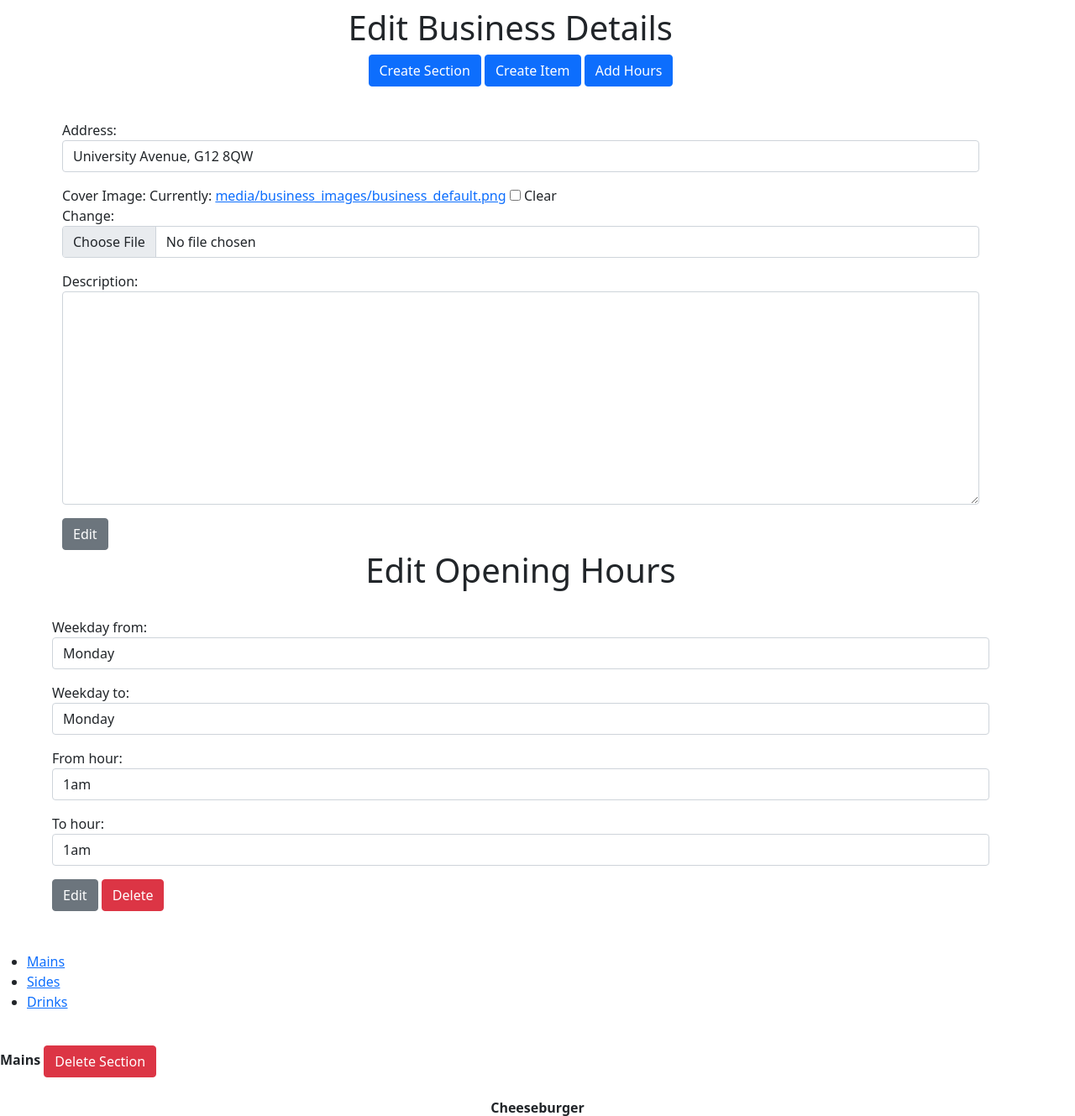
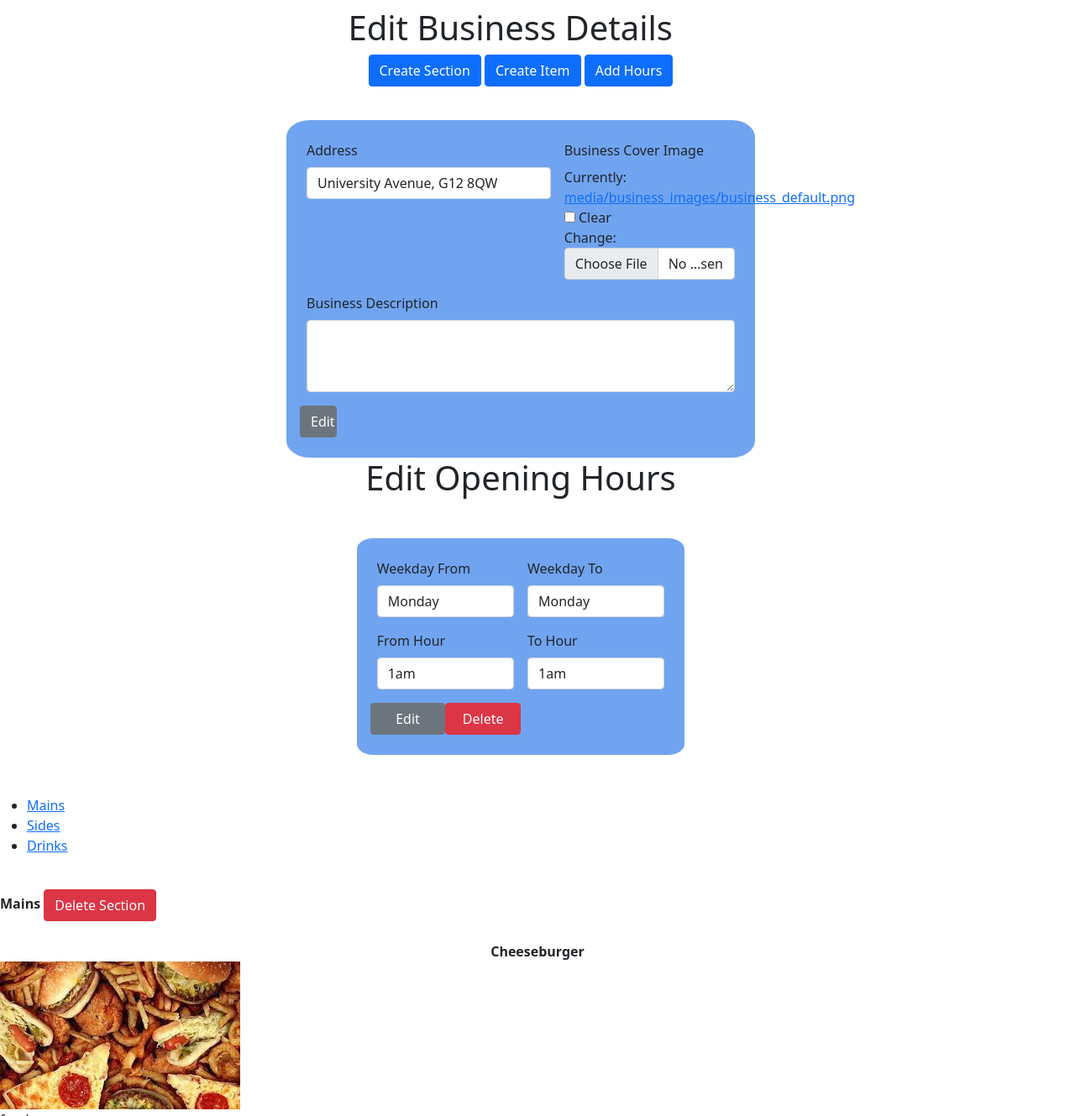
Before and after one commit to harshkheskani/CS38-TeamProject, a Django app: a page that uses leidos_project/templates/leidos_app/edit_business.html in a window 1280 px wide. Shown: the part 87-1416 px from the top of the page at 84% size. Run offline with Django 4.2, Linux system fonts and the light colour scheme; a user stored in the database is signed in; data comes from the database, SQL or seed files in the repository; tables that the repository leaves empty hold one stand-in row (values such as "Sample post"); some libraries are stand-ins or nearby versions.

Commit message:
Added bunch of bootstrap for forms. Included messages on successful item/section creation. Added widgets to some form fields and extended some with additional attributes
Signed-off-by: Filip Vyrostko <2479054v@student.gla.ac.uk>

```diff
--- a/leidos_project/leidos_app/forms.py
+++ b/leidos_project/leidos_app/forms.py
@@ -55,7 +55,7 @@ class AddItemForm(forms.ModelForm):
 
         choices = kwargs.pop("choices", None)
         super(AddItemForm, self).__init__(*args, **kwargs)
-        self.fields["sections"] = forms.ChoiceField(choices=choices)
+        self.fields["sections"] = forms.ChoiceField(choices=choices, widget=forms.Select(attrs={"class":"form-select"}))
 
     class Meta:
         model = SectionItem
@@ -67,10 +67,9 @@ class AddItemForm(forms.ModelForm):
 
         widgets = {
             "name": forms.TextInput(attrs={"class":"form-control"}),
-            "description": forms.Textarea(attrs={"class": "form-control"}),
+            "description": forms.Textarea(attrs={"class": "form-control", "rows": 3}),
             "img": forms.ClearableFileInput(attrs={"class": "form-control"}),
             "price": forms.NumberInput(attrs={"class": "form-control"}),
-            "sections": forms.Select(attrs={"class": "form-control"}),
         }
 
 class AddOpeningTimesForm(forms.ModelForm):
@@ -102,7 +101,7 @@ class RegisterBusinessForm(forms.ModelForm):
             "name": forms.TextInput(attrs={"class": "form-control"}),
             "address": forms.TextInput(attrs={"class": "form-control"}),
             "img": forms.ClearableFileInput(attrs={"class": "form-control"}),
-            "description": forms.Textarea(attrs={"class": "form-control"}),
+            "description": forms.Textarea(attrs={"class": "form-control", "rows":3}),
         }
 
 class EditBusinessForm(forms.ModelForm):
@@ -118,7 +117,7 @@ class EditBusinessForm(forms.ModelForm):
         widgets = {
             "address": forms.TextInput(attrs={"class": "form-control"}),
             "img": forms.ClearableFileInput(attrs={"class": "form-control"}),
-            "description": forms.Textarea(attrs={"class": "form-control"}),
+            "description": forms.Textarea(attrs={"class": "form-control", "rows":3}),
         }
 
 class EditOpeningHours(forms.ModelForm):
--- a/leidos_project/leidos_app/views.py
+++ b/leidos_project/leidos_app/views.py
@@ -126,6 +126,8 @@ def create_section_item(request, business_name_slug):
 
             section_item.save()
 
+            messages.success(request, f"Added '{section_item.name}' to section "
+                                      f"'{section_item.section_fk.name}'")
             return redirect(reverse("leidos_app:edit_business", kwargs={"business_name_slug":business_name_slug}))
         else:
             print(form.errors)
@@ -170,6 +172,7 @@ def create_section(request, business_name_slug):
             section.business_fk = Business.objects.get(slug=business_name_slug)
             section.save()
 
+            messages.success(request, f"Sections '{section.name}' has been created successfully.")
             return redirect(reverse("leidos_app:edit_business", kwargs={"business_name_slug": business_name_slug}))
         else:
             return HttpResponse(form.errors)
--- a/leidos_project/templates/includes/create_section_item_modal.html
+++ b/leidos_project/templates/includes/create_section_item_modal.html
@@ -14,13 +14,31 @@
       </div>
       <div class="modal-body">
         <form method="post" action="{% url 'leidos_app:create_section_item' business.slug %}"
-          enctype="multipart/form-data" class="auto-form">
-            <div class="form-control">
+          enctype="multipart/form-data" class="row g-3">
             {% if section_item_form %}
             {% csrf_token %}
-            {{section_item_form.as_p}}
+                <div class="col-md-12" aria-required="true">
+                    <label for="id_name" class="form-label">Name</label>
+                    {{ section_item_form.name }}
+                </div>
+                <div class="col-md-12" aria-required="false">
+                    <label for="id_description" class="form-label" >Description</label>
+                    {{ section_item_form.description }}
+                </div>
+                <div class="col-md-12">
+                 <label for="id_img" class="form-label">Item Image</label>
+                    {{ section_item_form.img }}
+                </div>
+                <div class="col-md-6" aria-required="true">
+                    <label for="id_price" class="form-label">Item Price</label>
+                    {{ section_item_form.price }}
+                </div>
+
+                <div class="col-md-6">
+                    <label for="id_sections" class="form-label">Choose Item Section</label>
+                    {{ section_item_form.sections }}
+                </div>
             {% endif %}
-            </div>
           <button type="submit" class="btn btn-primary">Create</button>
           <button type="button" class="btn btn-secondary" data-bs-dismiss="modal">Close</button>
         </form>
--- a/leidos_project/templates/leidos_app/edit_business.html
+++ b/leidos_project/templates/leidos_app/edit_business.html
@@ -29,31 +29,60 @@ Register Your Business
 		 {% include 'includes/create_hours_modal.html' %}
 		 </div>
 		 <br />
-		 <div class="container mt-3">
+		 <div class="container p-4 mt-3" style="background-color: #71a4f0; width:50%; border-radius: 5%">
 		   <form
 				method="post"
 				action="{% url 'leidos_app:save_business_edit' business.slug %}"
 				enctype="multipart/form-data"
-				class="auto-form">
+				class="row g-3">
 					{% csrf_token %}
-					{{ business_form.as_p }}
-					<button class="btn btn-secondary" type="submit">Edit</button>
+					<div class="col-md-7" aria-required="true">
+						<label for="id_address" class="form-label">Address</label>
+						{{ business_form.address }}
+                	 </div>
+			   		<div class="col-md-5" aria-required="false">
+						<label for="id_img" class="form-label">Business Cover Image</label>
+						{{ business_form.img }}
+                	 </div>
+			   		<div class="col-md-12" aria-required="false">
+						<label for="id_description" class="form-label">Business Description</label>
+						{{ business_form.description }}
+                	 </div>
+					<button class="btn btn-secondary col-md-1" type="submit">Edit</button>
 			</form>
 		 </div>
 		{% if hours_forms %}
 			 <h1 id="head">Edit Opening Hours</h1>
 			 <br />
 			 {% for hour_form in hours_forms %}
+		  <div class="container p-4 mt-3" style="background-color: #71a4f0;width: 35% ; border-radius: 5%">
 				<form
 				method="post"
 				action="{% url 'leidos_app:save_opening_hours_edit' hour_form.0.pk %}"
 				enctype="multipart/form-data"
-				class="auto-form">
+				class="row g-3">
 					{% csrf_token %}
-					{{ hour_form.1.as_p }}
-					<button class="btn btn-secondary" type="submit">Edit</button>
-					<a class="btn btn-danger" href="{% url 'leidos_app:delete_opening_hours' hour_form.0.pk %}">Delete</a>
+
+					 <div class="col-md-6" aria-required="true">
+						<label for="id_weekdays_from" class="form-label">Weekday From</label>
+						{{ hour_form.1.weekday_from }}
+                	 </div>
+					<div class="col-md-6" aria-required="false">
+						<label for="id_weekdays_to" class="form-label">Weekday To</label>
+						{{ hour_form.1.weekday_to }}
+                	 </div>
+					<div class="col-md-6" aria-required="true">
+						<label for="id_from_hour" class="form-label">From Hour</label>
+						{{ hour_form.1.from_hour }}
+                	 </div>
+					<div class="col-md-6" aria-required="true">
+						<label for="id_to_hour" class="form-label">To Hour</label>
+						{{ hour_form.1.to_hour }}
+                	 </div>
+					<button class="btn btn-secondary col-md-3" type="submit">Edit</button>
+					<a class="btn btn-danger col-md-3" href="{% url 'leidos_app:delete_opening_hours' hour_form.0.pk %}">Delete</a>
 				</form>
+			 </div>
 				<br />
 			 {% endfor %}
 		 {% endif %}
```
Also changed, not shown: leidos_project/templates/leidos_app/login.html (+12 -7 lines), leidos_project/templates/leidos_app/register.html (+19 -7 lines), leidos_project/templates/leidos_app/register_business.html (+19 -2 lines).
